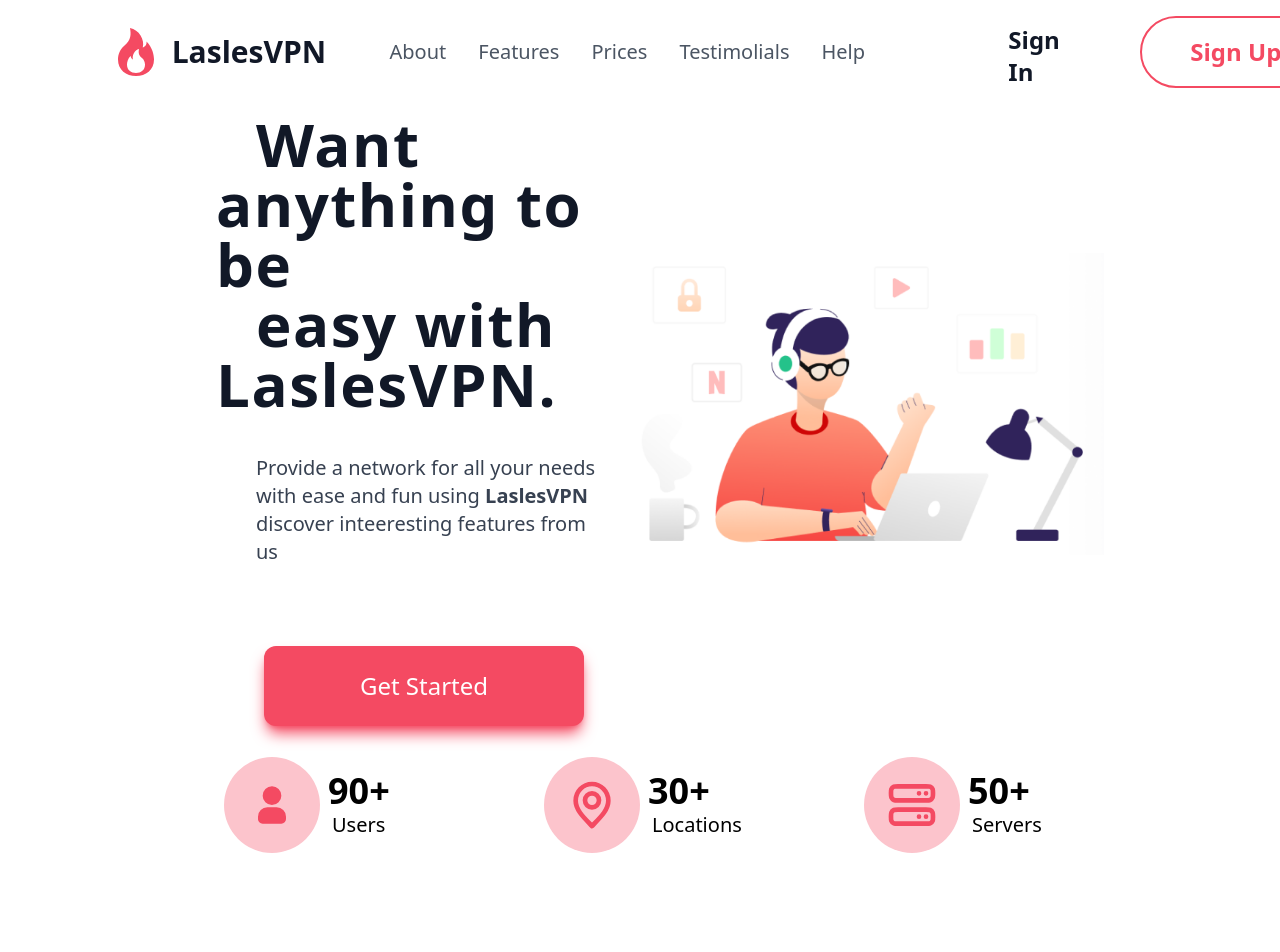
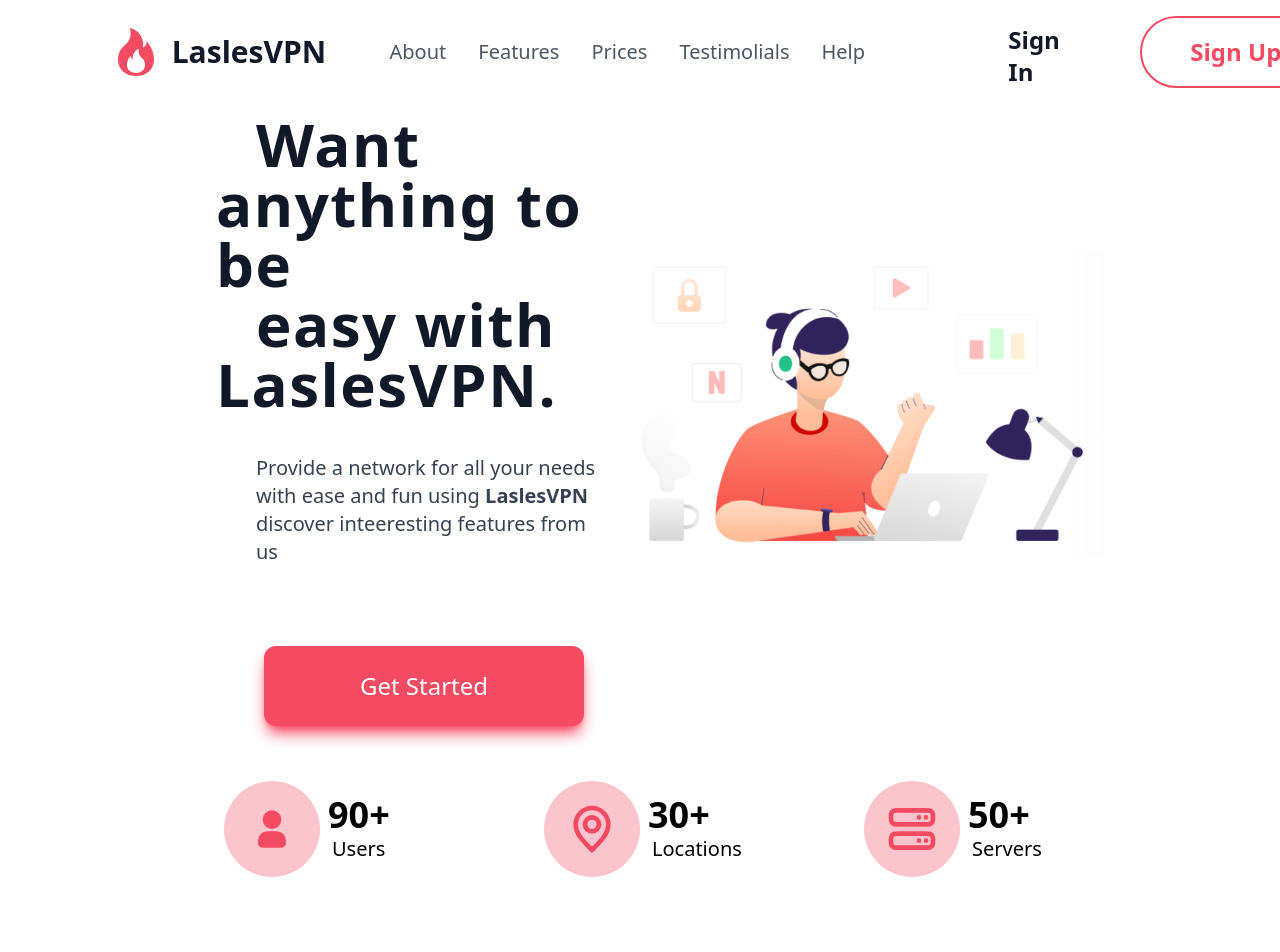
Before and after one commit to Pritthish20/VPN-Landing-Page, a React (Vite) app: page / in a window 1280 px wide. Shown: the top 952 px of the page. Built offline with nearby package versions, Linux system fonts and the light colour scheme.

Commit message:
Update Hero.jsx

```diff
--- a/src/components/Hero.jsx
+++ b/src/components/Hero.jsx
@@ -34,7 +34,7 @@ export const Hero = () => {
           <img className="w-[840px] mt-10" src={img1} alt="" />
         </div>
       </div>
-      <div className="h-[250px] flex my-4 px-40 ">
+      <div className="h-[250px] flex my-10 px-40 ">
         <div className="w-1/3 m-4 flex ">
           <div className=" flex justify-end items-center w-1/2">
             <div className=" flex justify-center items-center min-w-24 min-h-24 rounded-full bg-[#fcc4cc]">
```
